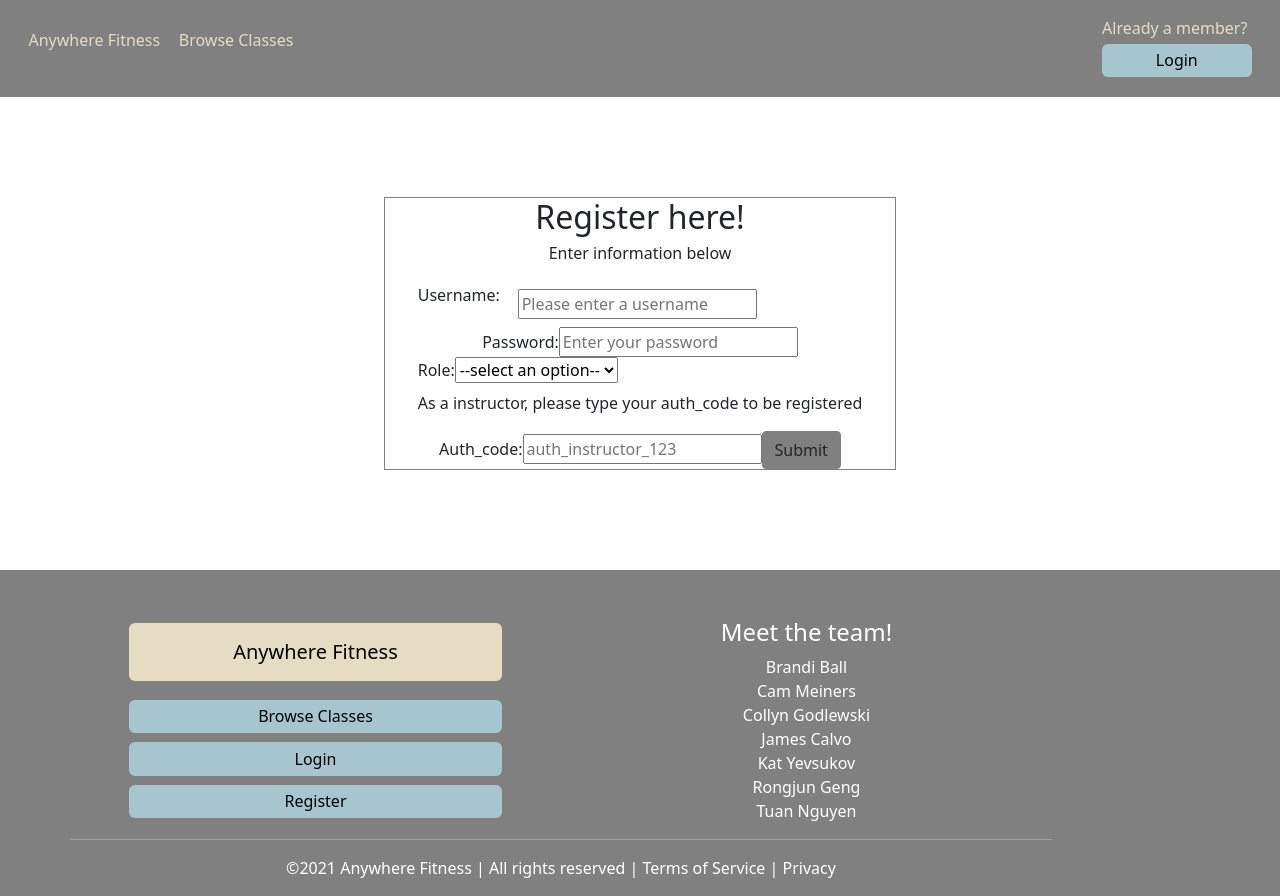
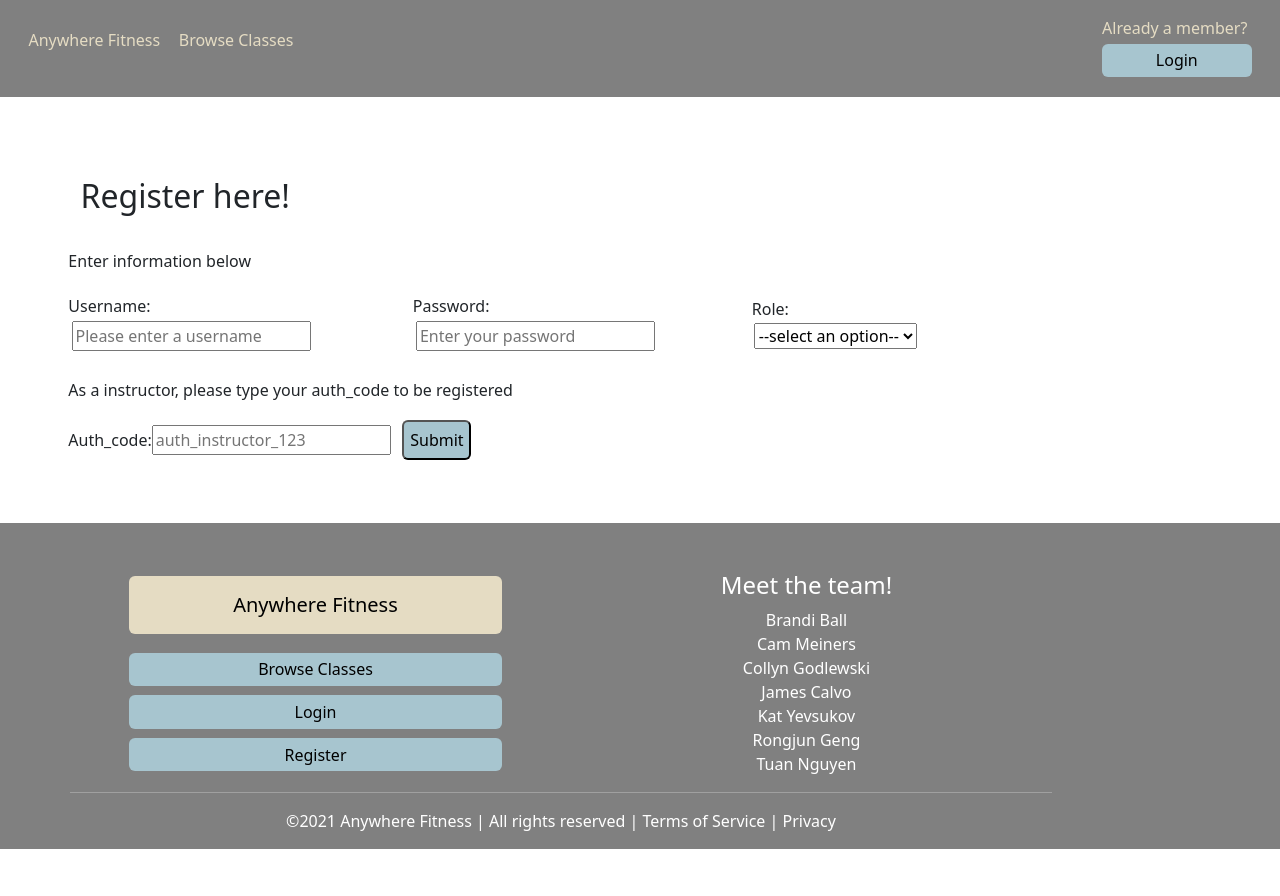
Before and after one commit to ft-anywhere-fitness-7/front-end, a React (Create React App) app in the folder front-end/: page /register in a window 1280 px wide. After the commit the page ends 849 px from the top, so only its background shows below. Built offline with nearby package versions, Linux system fonts and the light colour scheme.

Commit message:
register style final

```diff
--- a/front-end/src/CSS/Register.css
+++ b/front-end/src/CSS/Register.css
@@ -1,48 +1,21 @@
-.form-container {
-    margin: 100px auto;
-    width: 40%;
-    position: relative;
-    display: flex;
-    border: solid gray 1px;
+.register-container {
+    padding: 3.5%;
+}
+.register-here {
+    margin: 3%;
+}
+.enter-information {
+    margin: 1%;
+}
+.register-inputs {
+    margin: 1%;
+}
+.register-button {
     text-align: center;
-    flex-direction: column;
-    align-items: center;
-    justify-content: space-evenly;
-};
-
-.form-container h2{
-    display: flex;
-    flex-direction: column;
-    justify-content: center;
-    text-align: center;
+    text-decoration: none;
+    color: #000000;
+    background-color: #a7c5cf;
+    border-radius: 6px;
+    outline: none;
+    padding: .5%;
 }
-
-.form-label {
-    display: flex;
-    width: 40%;
-    text-align: center;
-    justify-content: space-between;
-    align-items: center;
-}
-
-button.btn {
-    background-color: gray;
-    border: gray solid 1px;
-}
-
-button.btn:hover {
-    color: white;
-}
-
-.form-input {
-    display: flex;
-    justify-content: space-evenly;
-    margin: 10% 10% auto;
-}
-
-.form-role {
-    display: flex;
-    justify-content: space-evenly;
-    margin: 10%;
-    padding-right: 20%;
-}
--- a/front-end/src/components/Register.js
+++ b/front-end/src/components/Register.js
@@ -64,8 +64,8 @@ export default function Register (props) {
     }
 
     return (
-        <form className="form-container" >
-            <div className="form-group submit">
+        <form className="register-container" >
+            <div className="register-here">
                 <h2>Register here!</h2>
 
                 <div className="messages">
@@ -73,12 +73,12 @@ export default function Register (props) {
                     {successMessage()}
                 </div>
             </div>
-            <div className="form-group submit">
-                <h6>Enter information below</h6>
+            <div className="register-inputs">
+                <h6 className="enter-information">Enter information below</h6>
 
-                <label className="form-label">Username:
+                <label className ="register-inputs">Username:
                     <input
-                    className ="form-input"
+                    className ="register-inputs"
                     value = {newUser.username}
                     onChange={handleChange}
                     name = 'username'
@@ -86,18 +86,20 @@ export default function Register (props) {
                     placeholder = 'Please enter a username'
                     />
                 </label>
-                <label> Password:
+                <label className ="register-inputs"> Password:
                     <input
                         type="password"
                         name="password"
+                        className="register-inputs"
                         placeholder="Enter your password"
                         value={newUser.password}
                         onChange={handleChange}
                     />
                 </label>
-                <label className="form-label">Role:
+                <label className ="register-inputs">Role:
                     <select
                     // className ="form-role"
+                    className ="register-inputs"
                     onChange={handleChange}
                     value = {newUser.role}
                     name = 'role_type'
@@ -107,8 +109,8 @@ export default function Register (props) {
                         <option value ='instructor'>Instructor</option>
                     </select>
                 </label>
-                <p>As a instructor, please type your auth_code to be registered</p>
-                 <label> Auth_code:
+                <p className ="register-inputs">As a instructor, please type your auth_code to be registered</p>
+                 <label className ="register-inputs"> Auth_code:
                     <input
                         type="text"
                         name="auth_code"
@@ -118,7 +120,7 @@ export default function Register (props) {
                     />
                 </label>
 
-                <button onClick={handleSubmit} className="btn" type="submit">Submit</button>
+                <button onClick={handleSubmit} className ="register-button" type="submit">Submit</button>
             </div>
         </form>
     )
```
